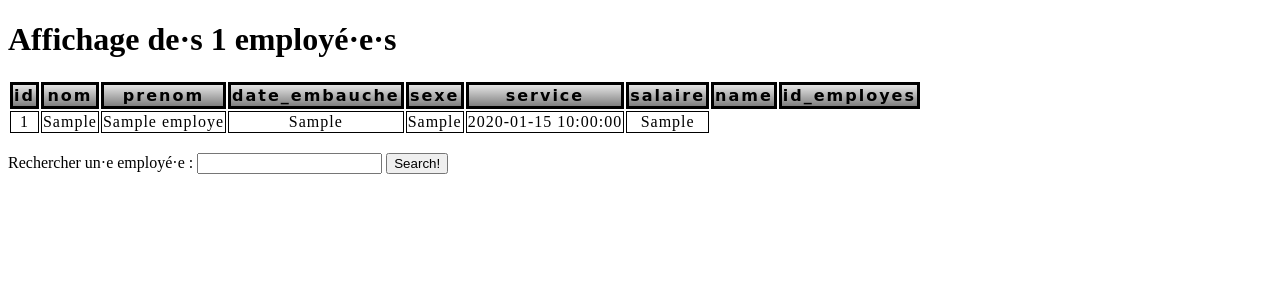
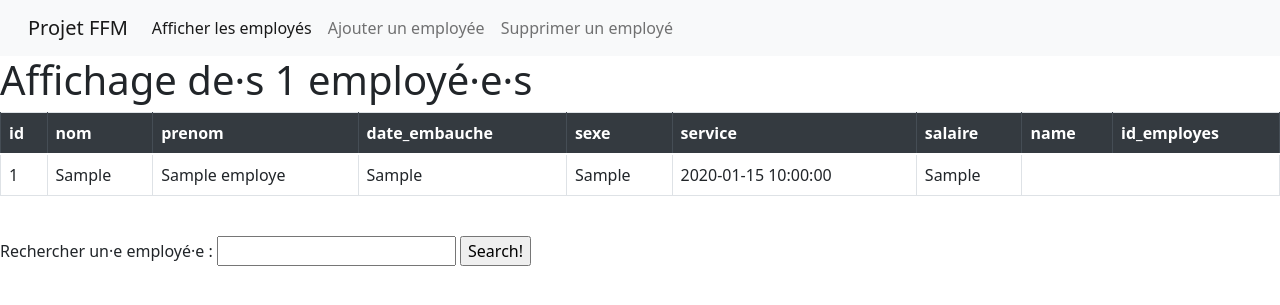
Before and after one commit to Megane-Berlendis/projet_en_groupeFFM, a PHP site: page /projetVeville/afficher_employes.php in a window 1280 px wide. Shown: the top 305 px of the page. Run offline with PHP 8.4, Linux system fonts and the light colour scheme; tables that the repository leaves empty or names only in its code hold one stand-in row (values such as "Sample post"); a stand-in replaces the project's code that opens the database connection.

Commit message:
uniformisation du footer et header

```diff
--- a/afficher_employes.php
+++ b/afficher_employes.php
@@ -1,3 +1,4 @@
+<?php require_once('header.php');?>
 <?php
 require_once('config.php');
 require_once('init.php');
@@ -35,37 +36,7 @@ $content .= "</tbody></table>";
 
 
 ?>
-<!DOCTYPE html>
-<html lang="en">
-<head>
-    <meta charset="UTF-8">
-    <meta http-equiv="X-UA-Compatible" content="IE=edge">
-    <meta name="viewport" content="width=device-width, initial-scale=1.0">
-    <title>Document</title>
-    <style>
-            thead th, tfoot th {
-            font-family: 'Rock Salt', cursive;
-            }
 
-            th {
-            letter-spacing: 2px;
-            }
-
-            td {
-            letter-spacing: 1px;
-            }
-
-            tbody td {
-            text-align: center;
-            border: solid black 1px;
-            }
-
-            thead th {
-            background: linear-gradient(to bottom, rgba(0,0,0,0.1), rgba(0,0,0,0.5));
-            border: 3px solid black;
-            }
-    </style>
-</head>
 <body>
    <div> <?= $content ?></div>
     <br>
@@ -76,4 +47,5 @@ $content .= "</tbody></table>";
      <br>
      <div> <?= $content2 ?></div>
 </body>
-</html>
+
+<?php require_once('footer.php');?>
--- /dev/null
+++ b/footer.php
@@ -0,0 +1,9 @@
+
+    <script src="https://code.jquery.com/jquery-3.5.1.slim.min.js"
+        integrity="sha384-DfXdz2htPH0lsSSs5nCTpuj/zy4C+OGpamoFVy38MVBnE+IbbVYUew+OrCXaRkfj"
+        crossorigin="anonymous"></script>
+    <script src="https://cdn.jsdelivr.net/npm/bootstrap@4.6.0/dist/js/bootstrap.bundle.min.js"
+        integrity="sha384-Piv4xVNRyMGpqkS2by6br4gNJ7DXjqk09RmUpJ8jgGtD7zP9yug3goQfGII0yAns"
+        crossorigin="anonymous"></script>
+
+</html>
--- /dev/null
+++ b/header.php
@@ -0,0 +1,37 @@
+<!DOCTYPE html>
+<html lang="en">
+
+    <head>
+        <meta charset="UTF-8">
+        <meta http-equiv="X-UA-Compatible" content="IE=edge">
+        <meta name="viewport" content="width=device-width, initial-scale=1.0">
+        <link rel="stylesheet" href="https://cdn.jsdelivr.net/npm/bootstrap@4.6.0/dist/css/bootstrap.min.css"
+            integrity="sha384-B0vP5xmATw1+K9KRQjQERJvTumQW0nPEzvF6L/Z6nronJ3oUOFUFpCjEUQouq2+l" crossorigin="anonymous">
+        <link href="https://cdn.jsdelivr.net/npm/bootstrap@5.0.2/dist/css/bootstrap.min.css" rel="stylesheet"
+            integrity="sha384-EVSTQN3/azprG1Anm3QDgpJLIm9Nao0Yz1ztcQTwFspd3yD65VohhpuuCOmLASjC" crossorigin="anonymous">
+        <title>Projet FFM</title>
+    </head>
+    <nav class="navbar navbar-expand-lg navbar-light bg-light">
+        <div class="container-fluid">
+            <a class="navbar-brand" href="#">Projet FFM</a>
+            <button class="navbar-toggler" type="button" data-bs-toggle="collapse" data-bs-target="#navbarNav"
+                aria-controls="navbarNav" aria-expanded="false" aria-label="Toggle navigation">
+                <span class="navbar-toggler-icon"></span>
+            </button>
+            <div class="collapse navbar-collapse" id="navbarNav">
+                <ul class="navbar-nav">
+                    <li class="nav-item">
+                        <a class="nav-link active" aria-current="page" href="afficher_employes.php">Afficher les
+                            employés</a>
+                    </li>
+                    <li class="nav-item">
+                        <a class="nav-link" href="inscription.php">Ajouter un employée</a>
+                    </li>
+                    <li class="nav-item">
+                        <a class="nav-link" href="supprimer_employes.php">Supprimer un employé</a>
+                    </li>
+
+                </ul>
+            </div>
+        </div>
+    </nav>
--- a/inscription.php
+++ b/inscription.php
@@ -1,4 +1,4 @@
-
+<?php require_once('header.php');?>
 <?php
 
 $pdo = new PDO('mysql:host=localhost;dbname=entreprise', 'root', '', array(PDO::ATTR_ERRMODE => PDO::ERRMODE_WARNING, PDO::MYSQL_ATTR_INIT_COMMAND => 'SET NAMES utf8'));
@@ -62,3 +62,4 @@ if($_POST)
         <button type="submit">Valider</button>
     </div>
 </form>
+<?php require_once('footer.php');?>
--- a/supprimer_employes.php
+++ b/supprimer_employes.php
@@ -0,0 +1,2 @@
+<?php require_once('header.php');?>
+<?php require_once('footer.php');?>
```
Also changed, not shown: index.php (added, +14 -0 lines).
